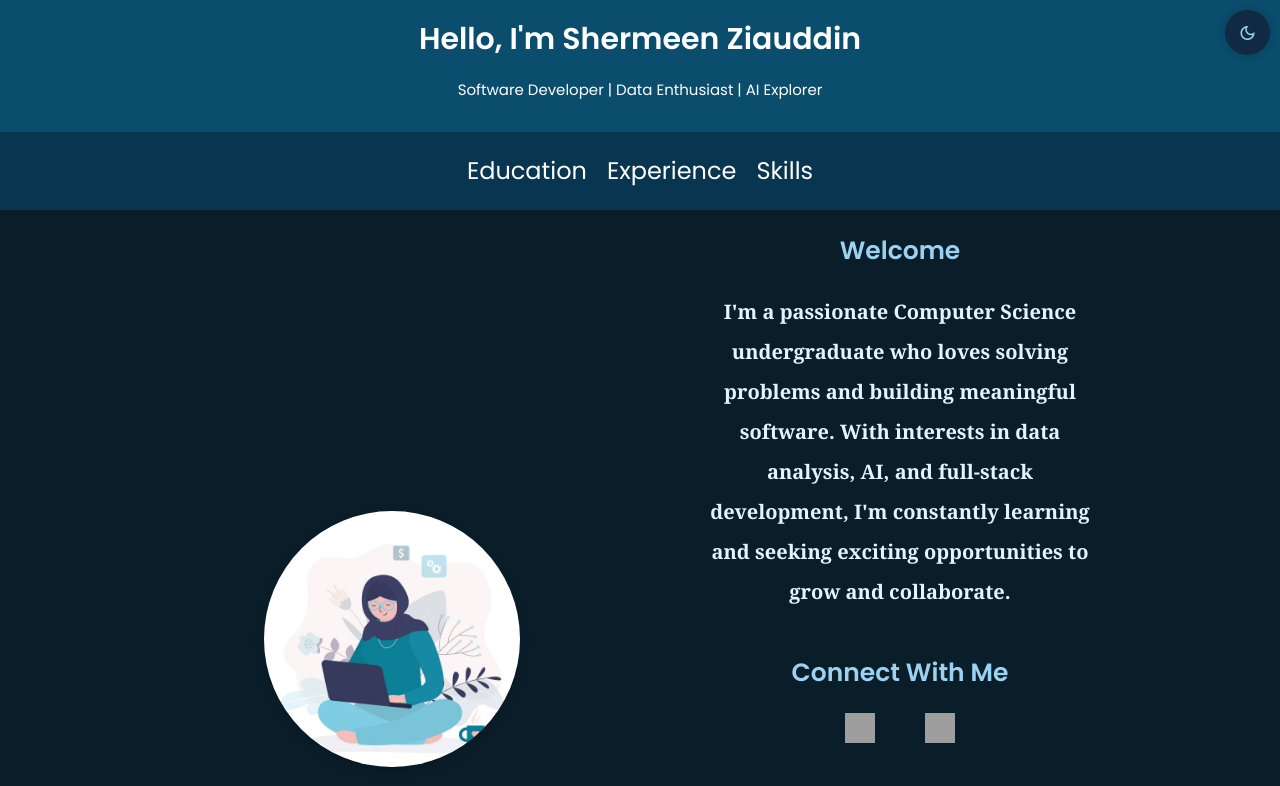
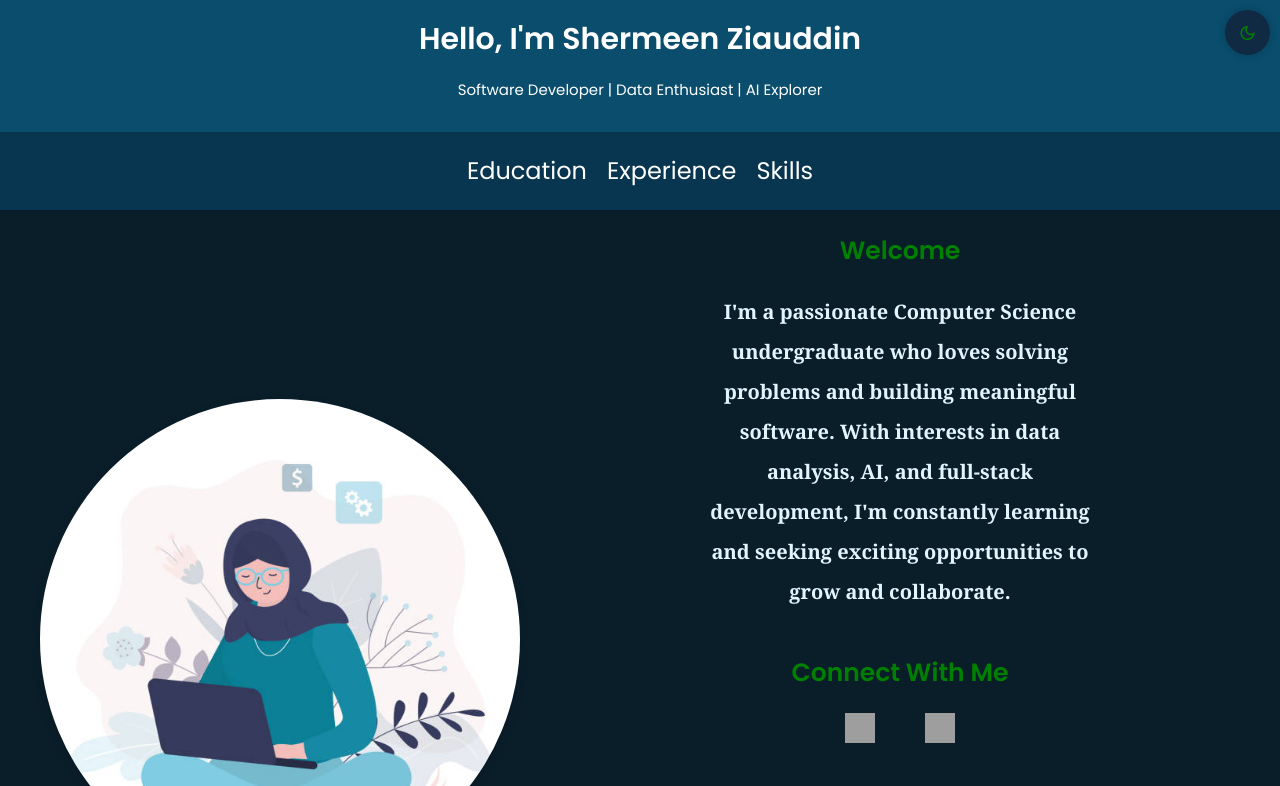
Before and after one commit to ShermeenZiauddin/portfolio, a plain HTML site: page index.html in a window 1280 px wide. Both pictures are taken after a click on the element "light_mode". Shown: the top 786 px of the page. Drawn offline with nearby package versions, Linux system fonts and the light colour scheme; grey boxes are pictures that could not be loaded.

Commit message:
Update idx_style.css

```diff
--- a/idx_style.css
+++ b/idx_style.css
@@ -11,7 +11,7 @@
 }
 
 .darkmode {
-  --primary-color: #9dd1f1;
+  --primary-color: green;
   --base-variant: #0a1e2a;
   --text-color: #e1f5fe;
   --header-bg: #0a4d6d;
@@ -48,7 +48,7 @@ body {
 }
 
 .homepg-img img {
-  width: 20vw;
+  width: 40vw;
   height: auto;
   max-width:100%;
   object-fit: cover;
```
